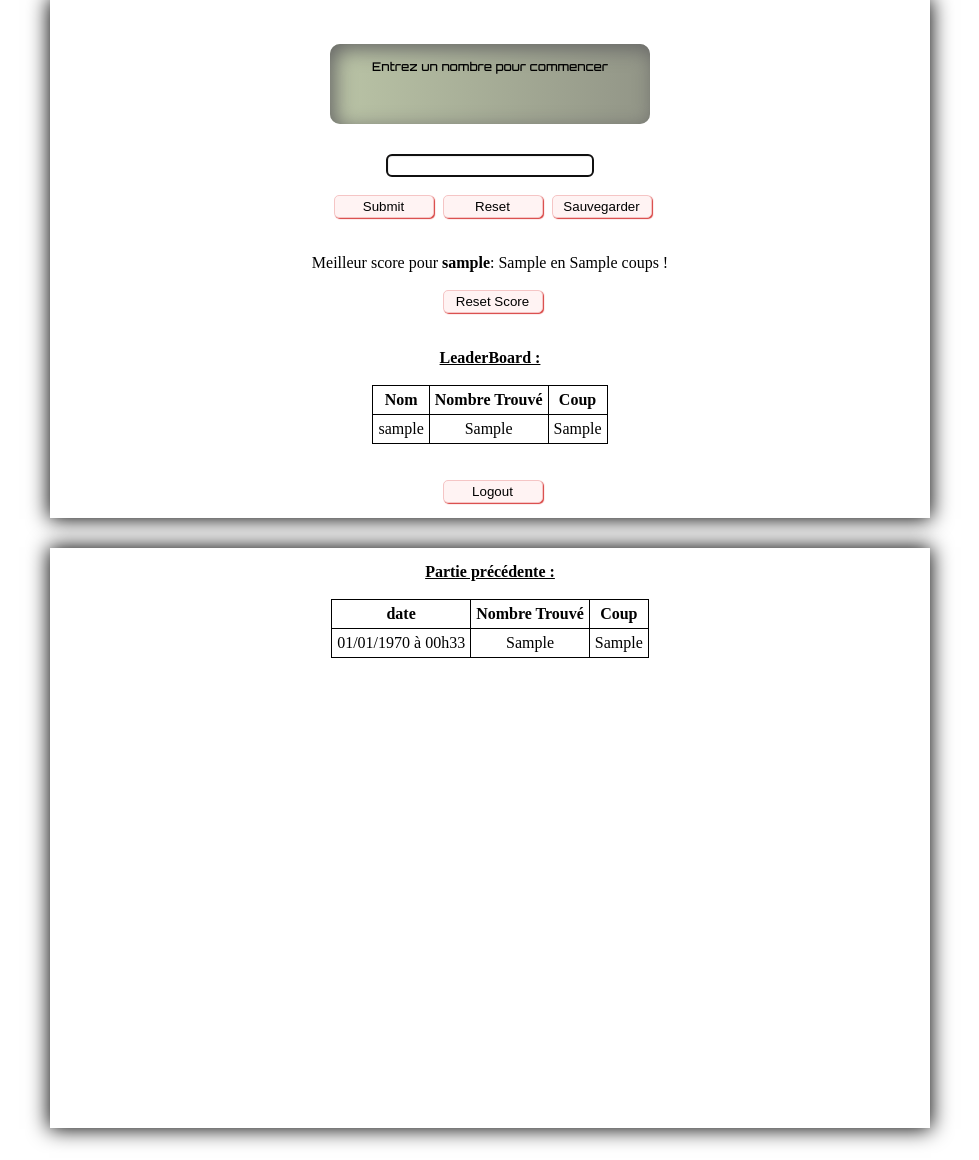
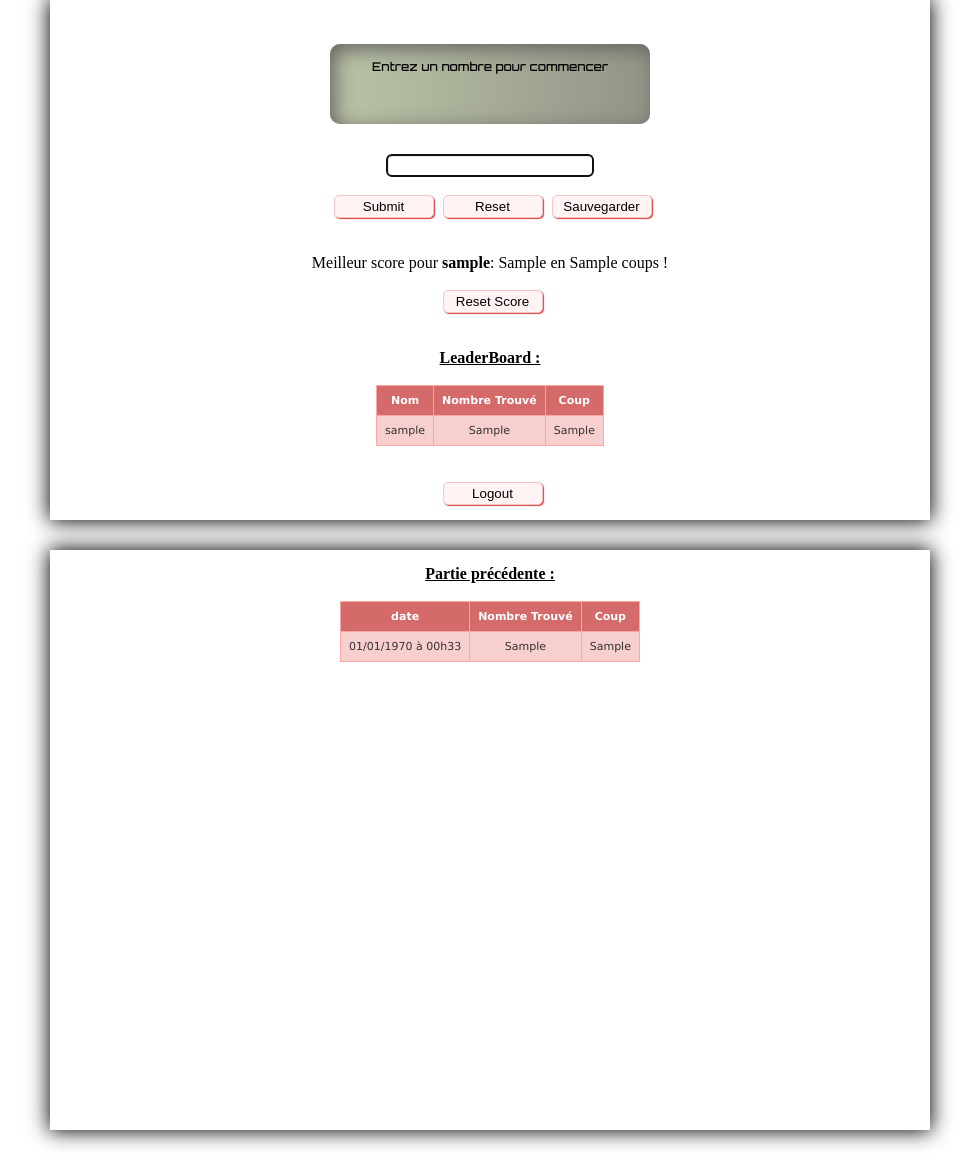
Before and after one commit to Lucatorze/lamp_1, a PHP site: page /game.php in a window 1280 px wide. Shown: the part 89-1249 px from the top of the page, without its empty margins (150-1129 px from the left). Run offline with PHP 8.4, Linux system fonts and the light colour scheme; the visitor is signed in with stand-in values (Sample User, id 1); tables that the repository leaves empty or names only in its code hold one stand-in row (values such as "Sample post"); data that the repository does not hold is empty; a stand-in replaces the project's code that opens the database connection.

Commit message:
Maj 6
Design Table

```diff
--- a/style.css
+++ b/style.css
@@ -50,20 +50,33 @@ body {
 }
 
 table {
-
-    border: 1px solid black;
+    font-family: verdana, arial, sans-serif;
+    font-size: 11px;
+    color: #333333;
+    border-width: 1px;
+    border-color: #3A3A3A;
     border-collapse: collapse;
-    text-align: center;
     margin-left: auto;
     margin-right: auto;
-
+}
+table th {
+    border-width: 1px;
+    padding: 8px;
+    border-style: solid;
+    border-color: #FFA6A6;
+    background-color: #D56A6A;
+    color: #ffffff;
 }
 
-td, th {
-
-    border: 1px solid black;
-    padding: 5px;
-
+table tr:nth-child(even) td{
+    background-color: #F7CFCF;
+}
+table td {
+    border-width: 1px;
+    padding: 8px;
+    border-style: solid;
+    border-color: #FFA6A6;
+    background-color: #ffffff;
 }
 
 label {
```
